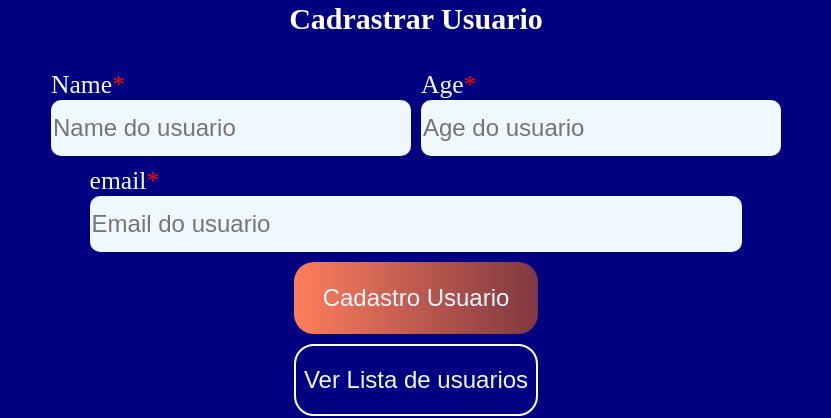
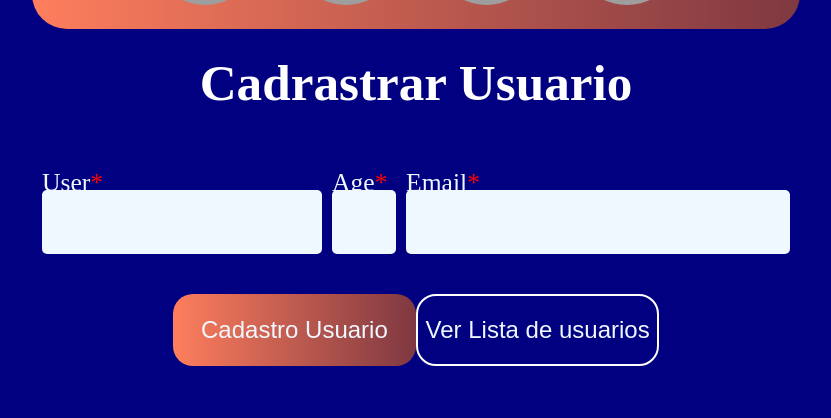
Before and after one commit to lsaak7s/React, a React (Vite) app in the folder cadrasto/: page / in a window 1280 px wide. Shown: the part 315-733 px from the top of the page, without its empty margins (224-1055 px from the left). Built offline with nearby package versions, Linux system fonts and the light colour scheme; grey boxes are pictures that could not be loaded.

Commit message:
refatora componente Titulo e ajusta estilos na página Home

```diff
--- a/cadrasto/src/components/Titulo/index.jsx
+++ b/cadrasto/src/components/Titulo/index.jsx
@@ -6,9 +6,6 @@ function DefaultTitulo({children}) {
 
         <Title>{children}</Title>
 
-
-
-
     )
 
 }
--- a/cadrasto/src/components/Titulo/styles.js
+++ b/cadrasto/src/components/Titulo/styles.js
@@ -1,7 +1,7 @@
 import styled from "styled-components"
 
 export const Title = styled.h2`
-font-size:30px ;
+font-size:4vw ;
 color: #ffffff;
 margin: 3vh;
 `
--- a/cadrasto/src/pages/Home/index.jsx
+++ b/cadrasto/src/pages/Home/index.jsx
@@ -1,14 +1,12 @@
-import { useRef } from "react"
-
-import { Conteiner, Form, ConteinerInput, ConteinerInputEmail, Input, Inputlabel } from "./styles"
-
-import api from '../../services/api'
-
-import  Title  from "../../components/Titulo"
+import Title from "../../components/Titulo"
 import Button from "../../components/Button"
 import TopBackground from "../../components/TopBackground"
+import AvatarGrid from "../../components/AvatarDim"
 
-import AvatarGrid from "../../components/AvatarDim"
+import { Conteiner, Form, ConteinerInput, ConteinerInputEmail, ConteinerInputName, ConteinerInputAge, Inputlabel,ConteinerButton } from "./styles"
+
+import { useRef } from "react"
+import api from '../../services/api'
 import { useNavigate } from 'react-router-dom'
 
 function Home() {
@@ -51,30 +49,33 @@ function Home() {
 
         <ConteinerInput>
 
+          <ConteinerInputName>
             <div>
-            <Inputlabel>Name<span>*</span></Inputlabel>
-            <Input type="text" placeholder="Name do usuario" ref={inputName} />
-
+              <Inputlabel>User<span>*</span></Inputlabel>
+              <input type="text" placeholder="" ref={inputName} />
             </div>
+          </ConteinerInputName>
 
 
+          <ConteinerInputAge>
             <div>
               <Inputlabel>Age<span>*</span></Inputlabel>
-            <Input type="Number" placeholder="Age do usuario" ref={inputAge} />
-
+              <input type="Number" placeholder="" ref={inputAge} />
             </div>
-
-        </ConteinerInput>
+          </ConteinerInputAge>
 
           <ConteinerInputEmail>
 
             <div>
-            <Inputlabel>email<span>*</span></Inputlabel>
-            <Input type="email" placeholder="Email do usuario" ref={inputEmail} />
+              <Inputlabel>Email<span>*</span></Inputlabel>
+              <input type="email" placeholder="" ref={inputEmail} />
             </div>
 
           </ConteinerInputEmail>
 
+        </ConteinerInput>
+
+        <ConteinerButton>
 
           <Button type="button" onClick={createNewUser} theme="primary">
             Cadastro  Usuario
@@ -84,6 +85,8 @@ function Home() {
             Ver Lista de usuarios
           </Button>
 
+        </ConteinerButton>
+
       </Form >
 
     </Conteiner >
--- a/cadrasto/src/pages/Home/styles.js
+++ b/cadrasto/src/pages/Home/styles.js
@@ -13,8 +13,22 @@ export const Form = styled.form`
 display: flex;
 align-items: center;
 flex-flow:column;
-gap: 10px;
+gap: 40px;
 `
+
+export const Inputlabel = styled.label`
+span{
+    color: red;
+}
+display: flex;
+align-items: center;
+flex-flow: row,wrap;
+height:14px;
+width:1px;
+font-size: 2vw;
+color: aliceblue;
+`
+
 export const ConteinerInput = styled.div`
 display:flex;
 align-items: center;
@@ -24,35 +38,60 @@ gap:10px;
 
 input{
     font-size: 3vh;
-    width:45vh;
-    height: 7vh;
+    width:40vh;
+    height: 8vh;
     border-radius: 10px;
     background-color: aliceblue;
     border: none ;
 }
 `
+
+export const ConteinerInputName = styled.div`
+display:flex;
+align-items: center;
+justify-content: center;
+flex-flow: row,wrap;
+input{
+    font-size: 3vh;
+    width:35vh;
+    height: 8vh;
+    border-radius: 5px;
+    background-color: aliceblue;
+    border: none ;
+}
+`
+
+export const ConteinerInputAge = styled.div`
+display:flex;
+align-items: center;
+justify-content: center;
+flex-flow: row,wrap;
+input{
+    font-size: 3vh;
+    width:8vh;
+    height: 8vh;
+    border-radius: 5px;
+    background-color: aliceblue;
+    border: none ;
+}
+`
+
 export const ConteinerInputEmail = styled.div`
 input{
     font-size: 3vh;
-    max-width: 51vw;
-    width:60vw;
-    height: 7vh;
-    border-radius: 10px;
+    max-width: 30vw;
+    width:40vw;
+    height: 8vh;
+    border-radius: 5px;
     border: none;
     background-color: aliceblue;
-}
-
+ }
 
 `
-export const Inputlabel = styled.label`
-span{
-    color: red;
-}
-display: flex;
-align-items: start;
-flex-flow: row;
+export const ConteinerButton = styled.div`
+input{
+  background-color:antiquewhite;
+    gap:10px;
+ }
 
-font-size: 2vw;
-color: aliceblue;
 `
-export const Input = styled.input``
```
Lines whose indentation alone changed are shown as unchanged.
